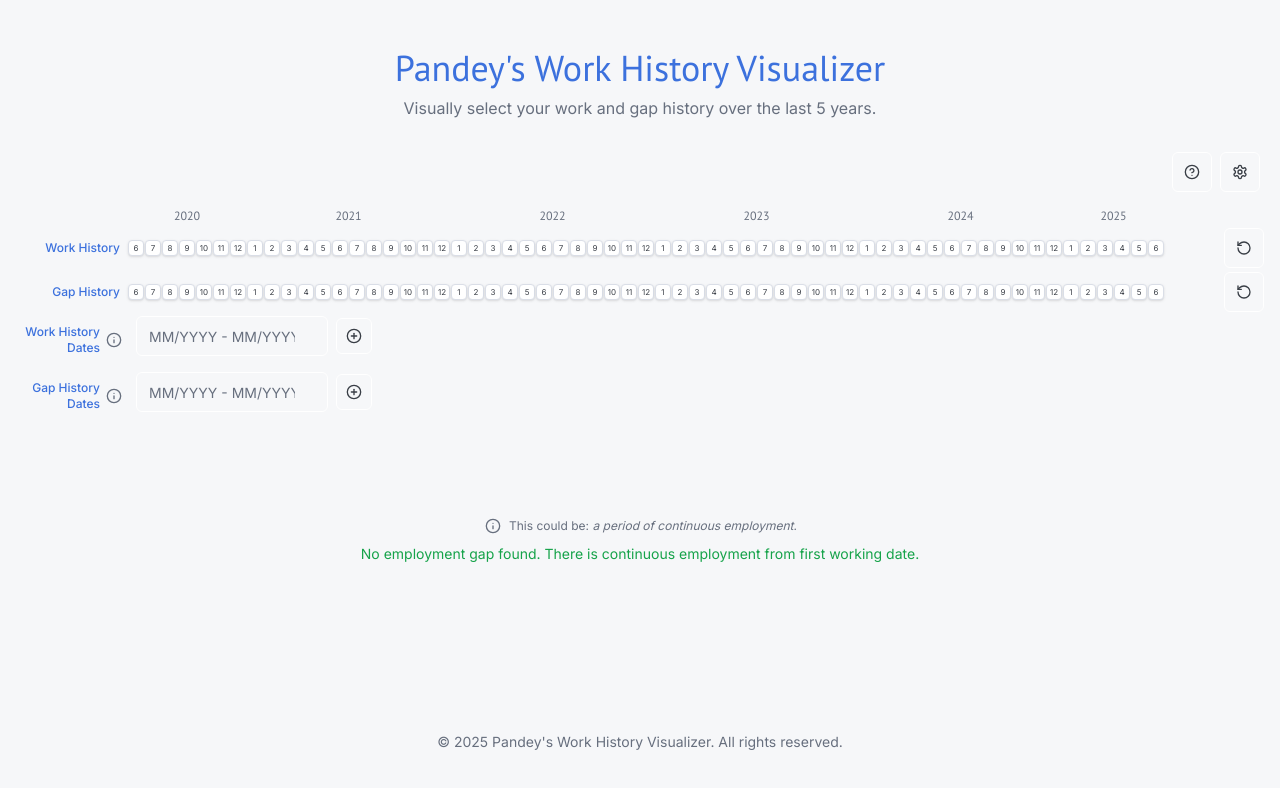
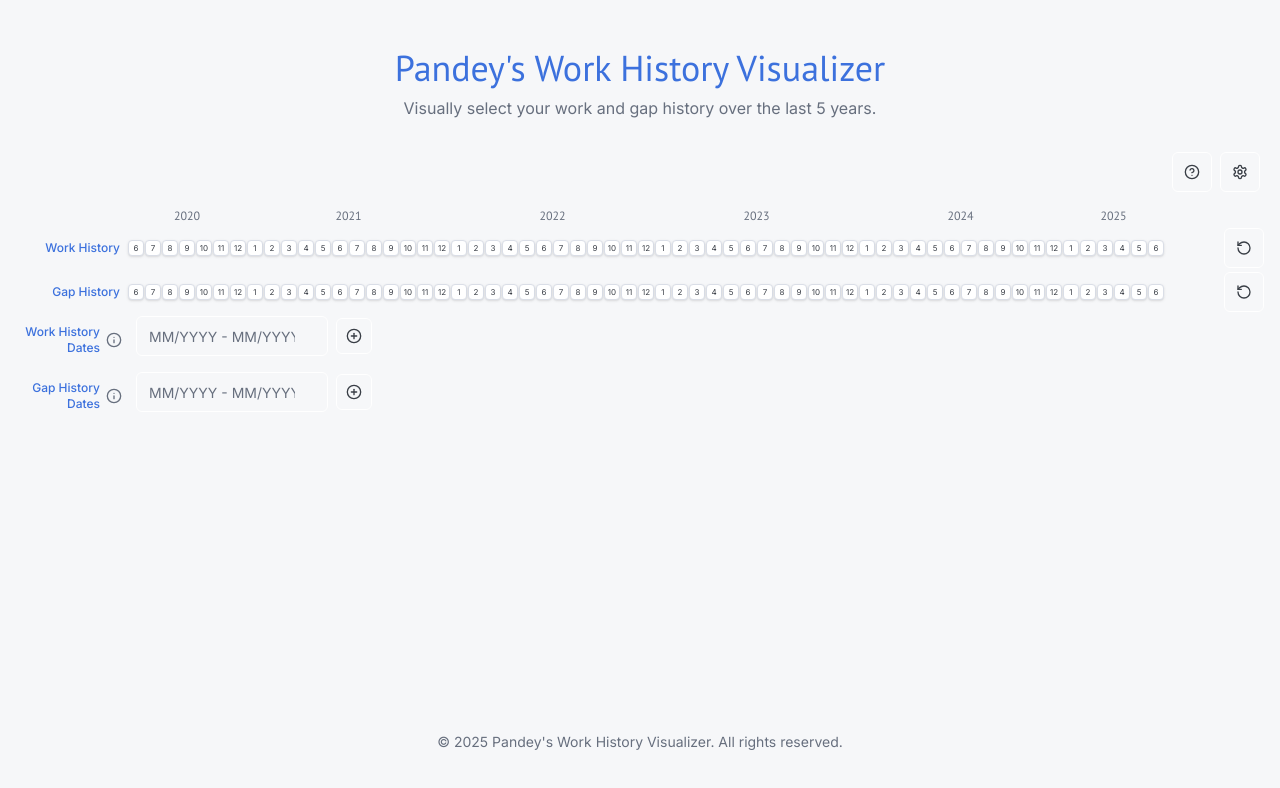
Before and after one commit to ShubhamPandeyy/CAQH-work-history-verify, a Next.js app: page / in a window 1280 px wide. Shown: the top 788 px of the page. Built offline with nearby package versions, Linux system fonts and the light colour scheme.

Commit message:
Bugfix.
The gap status message should not be persistent and only appear

```diff
--- a/src/components/chrono-select/ChronoSelectClient.tsx
+++ b/src/components/chrono-select/ChronoSelectClient.tsx
@@ -70,7 +70,7 @@ const ChronoSelectClient: React.FC = () => {
 
   const [tileWidthPx, setTileWidthPx] = useState(MIN_TILE_WIDTH_PX);
   const timelineContentAreaRef = useRef<HTMLDivElement>(null);
-  const [gapStatusMessage, setGapStatusMessage] = useState<string>(DEFAULT_MSG_NO_GAP);
+  const [gapStatusMessage, setGapStatusMessage] = useState<string>('');
   const [gapStatusType, setGapStatusType] = useState<'no-gap' | 'explained-gap' | 'unexplained-gap'>('no-gap');
 
   // Settings State
@@ -416,8 +416,10 @@ const ChronoSelectClient: React.FC = () => {
     const isPending = pendingInputs.includes(rangeId);
     const isDefault = rangeId.startsWith('default-');
 
-    // Case 1: Clearing an existing, saved range from the timeline
-    if (existingRange) {
+    setInputValues(prev => ({ ...prev, [rangeId]: '' }));
+    setInputValidationStatus(prev => ({ ...prev, [rangeId]: 'neutral' }));
+
+    if (existingRange && !isDefault) {
       setSelectedMonths(prevSelected => {
         const newSelected = new Set(prevSelected);
         const monthsToRemove = getMonthIdsInRange(existingRange.start.id, existingRange.end.id, timelineMonths);
@@ -426,7 +428,6 @@ const ChronoSelectClient: React.FC = () => {
       });
     }
 
-    // Case 2: Clearing a pending input that hasn't been saved yet
     if (isPending) {
       setPendingInputs(prev => prev.filter(id => id !== rangeId));
       setInputValues(prev => {
@@ -440,18 +441,12 @@ const ChronoSelectClient: React.FC = () => {
         return newState;
       });
     }
-
-    // Case 3: Clearing the default input (when no ranges exist)
-    if (isDefault) {
-       setInputValues(prev => ({ ...prev, [rangeId]: '' }));
-       setInputValidationStatus(prev => ({ ...prev, [rangeId]: 'neutral' }));
-    }
   };
 
   useEffect(() => {
     if (timelineMonths.length === 0 || significantGapThresholdMonths <= 0) {
         setWorkInternalGapMonths(new Set());
-        setGapStatusMessage(statusMsgNoGap);
+        setGapStatusMessage('');
         setGapStatusType('no-gap');
         return;
     }
@@ -470,27 +465,22 @@ const ChronoSelectClient: React.FC = () => {
         }
     }
 
+    if (firstSelectedWorkMonthIndex === -1) {
+      setGapStatusMessage('');
+      setGapStatusType('no-gap');
+      setWorkInternalGapMonths(new Set());
+      return;
+    }
+
     for (const gapRange of gapDateRanges) {
         const gapDuration = getMonthsDurationInDateRange(gapRange, timelineMonths);
         if (gapDuration >= significantGapThresholdMonths) {
             const gapStartIndex = timelineMonths.findIndex(m => m.id === gapRange.start.id);
-            if (firstSelectedWorkMonthIndex === -1 || gapStartIndex >= firstSelectedWorkMonthIndex || timelineMonths.findIndex(m => m.id === gapRange.end.id) >= firstSelectedWorkMonthIndex) {
+            if (gapStartIndex >= firstSelectedWorkMonthIndex || timelineMonths.findIndex(m => m.id === gapRange.end.id) >= firstSelectedWorkMonthIndex) {
                  hasExplicitLongExplainedGapRelevantToWork = true;
                  break;
             }
         }
-    }
-
-    if (firstSelectedWorkMonthIndex === -1) {
-      if (hasExplicitLongExplainedGapRelevantToWork) {
-        setGapStatusMessage(statusMsgExplained);
-        setGapStatusType('explained-gap');
-      } else {
-        setGapStatusMessage(statusMsgNoGap);
-        setGapStatusType('no-gap');
-      }
-      setWorkInternalGapMonths(new Set());
-      return;
     }
 
     const unselectedWorkMonthIds = new Set(timelineMonths.map(m => m.id));
@@ -746,6 +736,11 @@ const ChronoSelectClient: React.FC = () => {
     return allInputElements;
   };
 
+  const showStatusMessage =
+    workSelectedMonths.size > 0 ||
+    gapSelectedMonths.size > 0 ||
+    Object.values(workRangeInputValues).some(v => v.trim() !== '') ||
+    Object.values(gapRangeInputValues).some(v => v.trim() !== '');
 
   return (
     <div className="space-y-1 w-full" style={{
@@ -993,6 +988,7 @@ const ChronoSelectClient: React.FC = () => {
           </div>
         ))}
       </div>
+      {showStatusMessage && (
         <div className="pt-[100px] text-center space-y-2">
             <div className="flex items-center justify-center text-xs text-muted-foreground">
                 <TooltipProvider delayDuration={100}>
@@ -1027,6 +1023,7 @@ const ChronoSelectClient: React.FC = () => {
                 {gapStatusMessage}
             </p>
         </div>
+      )}
     </div>
   );
 };
```
Lines whose indentation alone changed are shown as unchanged.
